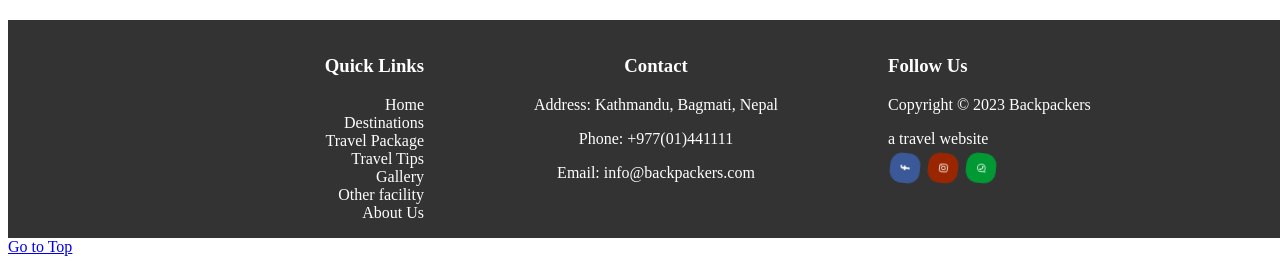
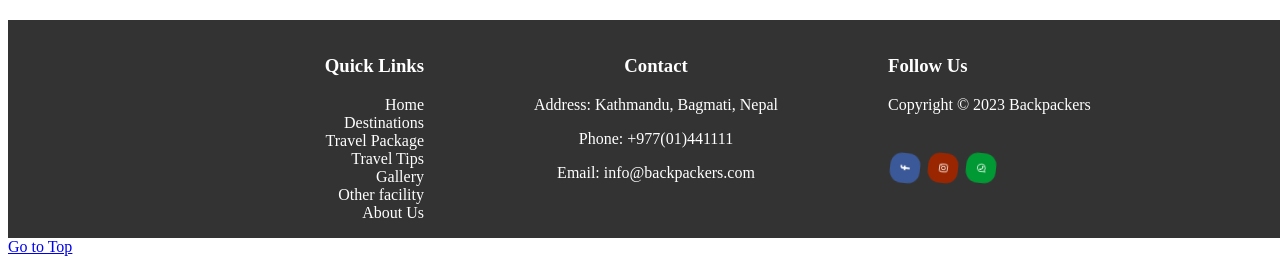
Before and after one commit to devrajt744/backpackers, a plain HTML site: page index.html in a window 1280 px wide. Shown: the part 2736-2997 px from the top of the page. Drawn offline with Linux system fonts and the light colour scheme.

Commit message:
Update index.html

```diff
--- a/index.html
+++ b/index.html
@@ -418,7 +418,7 @@
     <div class="footer-right">
       <h3>Follow Us</h3>
       <p>Copyright &copy 2023 Backpackers</p>
-	               a travel website<br>
+	              <br>
 
 					<a href="https://www.facebook.com/devrajt74" class="fa fa-facebook"></a>
 					<a href="https://www.instagram.com/devraj07tamang/" class="fa fa-instagram"></a>
```
